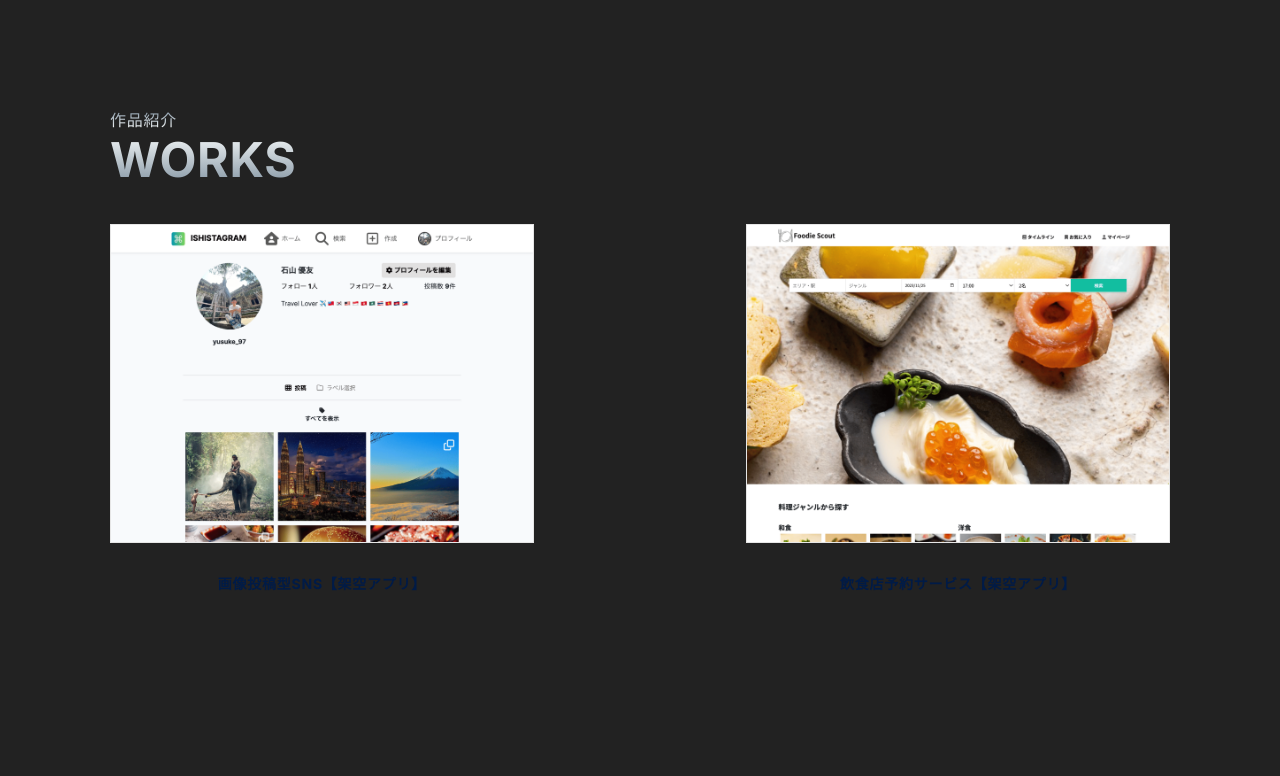
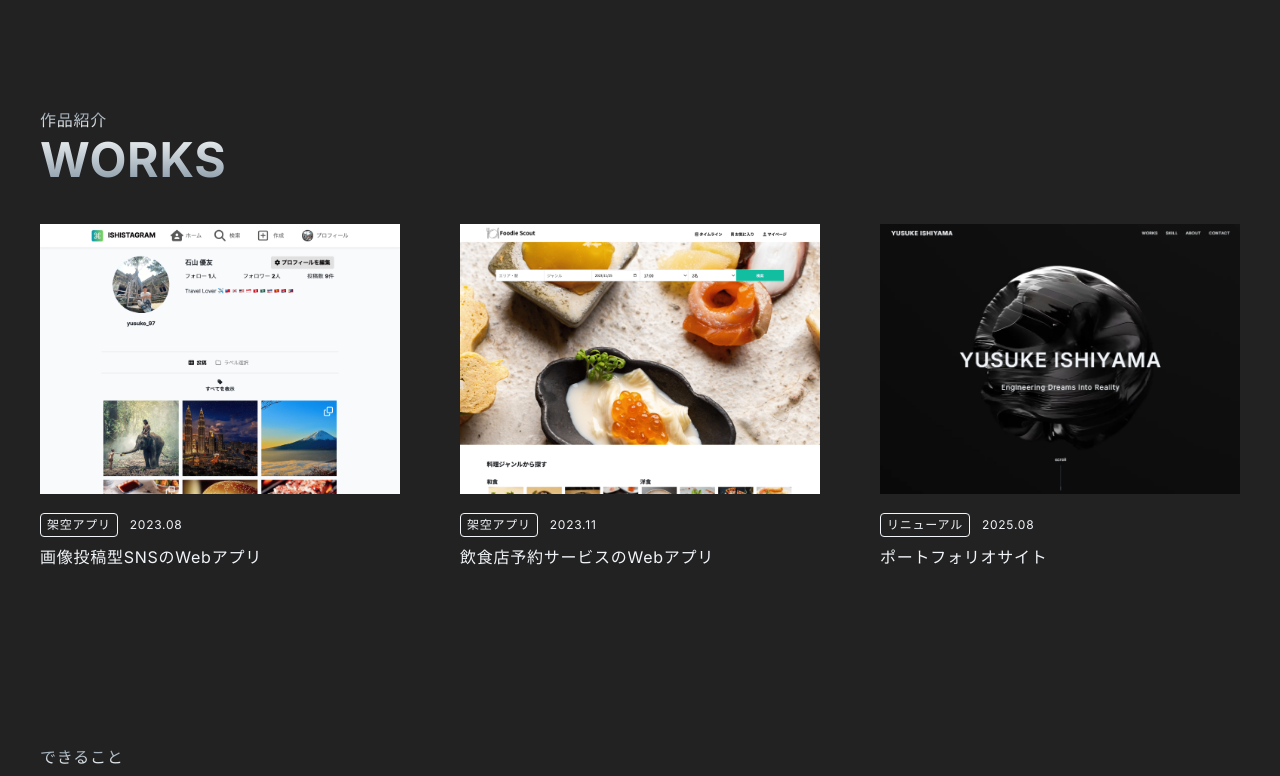
Before and after one commit to yusuke-97/yusuke-portfolio, a Next.js app: page / in a window 1280 px wide. Shown: the part 778-1554 px from the top of the page. Built offline with nearby package versions, Linux system fonts and the light colour scheme; no server answers.

Commit message:
作品紹介の修正

```diff
--- a/public/css/style.css
+++ b/public/css/style.css
@@ -46,7 +46,7 @@ main {
 }
 
 .cmn-container {
-  max-width: 1140px;
+  max-width: 1280px;
   margin: 0 auto;
   padding: 0 40px;
 }
@@ -346,41 +346,6 @@ main {
 /*--------------------------------
   Works
 ---------------------------------*/
-.works-item {
-  margin-bottom: 40px;
-  color: #333;
-}
-
-.works-item:hover {
-  opacity: .9;
-}
-
-.works-item:nth-of-type(3n) {
-  margin-right: 0;
-}
-
-.works-img {
-  display: inline-block;
-  overflow: hidden;
-  width: 100%;
-}
-
-.works-img img {
-  border: 1px solid #e6e6e6;
-  transition: box-shadow 0.3s ease, transform 0.3s ease;
-}
-
-.works-img img:hover {
-  box-shadow: 10px 10px 4px rgba(0, 27, 71, 0.5);
-  transform: translate(-5px, -5px);
-}
-
-.works-info {
-  font-size: 10px;
-  margin-top: 5px;
-}
-
-/* Works */
 .works-list {
   display: flex;
   flex-wrap: wrap;
@@ -390,28 +355,44 @@ main {
   padding: 0;
 }
 
-.works-item {
-  flex: 0 1 calc(40%);
-  margin-bottom: 40px;
+.works-list .works-item {
+  flex: 0 1 calc(30%);
 }
 
-.works-item:nth-of-type(3n) {
-  margin-right: 0;
+.works-list .works-item .works-img-wrap {
+  display: inline-block;
+  overflow: hidden;
+  width: 100%;
 }
 
-.works-img img {
+.works-list .works-item .works-img-wrap .works-img {
   width: 100%;
   display: block;
-  border: 1px solid #e6e6e6;
-  transition: box-shadow 0.3s ease, transform 0.3s ease;
 }
 
-.works-name {
-  color: #001B47;
-  font-size: 14px;
-  font-weight: bold;
-  margin-top: 24px;
-  text-align: center;
+.works-list .works-item .works-info {
+  margin-top: 12px;
+  color: #F1F5F9;
+}
+
+.works-list .works-item .works-info .works-meta {
+  display: flex;
+  align-items: center;
+  gap: 12px;
+  font-size: 12px;
+}
+
+.works-list .works-item .works-info .works-meta .badge {
+  display: inline-block;
+  padding: 2px 6px;
+  font-size: 12px;
+  border: 1px solid #F1F5F9;
+  border-radius: 4px;
+}
+
+.works-list .works-item .works-info .works-title {
+  font-size: 16px;
+  margin-top: 8px;
 }
 
 
@@ -1031,7 +1012,7 @@ main {
   }
 
   /* Works */
-  .works-name {
+  .works-title {
     font-size: 1.6vw;
     margin-top: 16px;
   }
@@ -1271,7 +1252,7 @@ main {
     flex-wrap: nowrap;
   }
 
-  .works-name {
+  .works-title {
     font-size: 2.8vw;
     margin-top: 3%;
   }
@@ -1280,7 +1261,7 @@ main {
     width: 100%;
   }
 
-  .works-img img {
+  .works-img-wrap img {
     width: 100%;;
   }
 
--- a/src/app/page.js
+++ b/src/app/page.js
@@ -114,16 +114,40 @@ export default function Home() {
             </h2>
             <div className="works-list fade-in">
               <a className="works-item" href="/works/ishistagram">
-                <div className="works-img">
-                  <Image src="/img/works/ishistagram.png" alt="ishistagram" width={400} height={300} />
+                <div className="works-img-wrap">
+                  <Image className="works-img" src="/img/works/ishistagram.png" alt="ishistagram" width={828} height={621} />
                 </div>
-                <p className="works-name">画像投稿型SNS【架空アプリ】</p>
+                <div className="works-info">
+                  <div className="works-meta">
+                    <span className="badge">架空アプリ</span>
+                    <time className="date">2023.08</time>
+                  </div>
+                  <p className="works-title">画像投稿型SNSのWebアプリ</p>
+                </div>
               </a>
               <a className="works-item" href="/works/foodie-scout">
-                <div className="works-img">
-                  <Image src="/img/works/foodie-scout.png" alt="foodie-scout" width={400} height={300} />
+                <div className="works-img-wrap">
+                  <Image className="works-img" src="/img/works/foodie-scout.png" alt="foodie-scout" width={828} height={621} />
                 </div>
-                <p className="works-name">飲食店予約サービス【架空アプリ】</p>
+                <div className="works-info">
+                  <div className="works-meta">
+                    <span className="badge">架空アプリ</span>
+                    <time className="date">2023.11</time>
+                  </div>
+                  <p className="works-title">飲食店予約サービスのWebアプリ</p>
+                </div>
+              </a>
+              <a className="works-item" href="/">
+                <div className="works-img-wrap">
+                  <Image className="works-img" src="/img/works/portfolio.png" alt="foodie-scout" width={828} height={621} />
+                </div>
+                <div className="works-info">
+                  <div className="works-meta">
+                    <span className="badge">リニューアル</span>
+                    <time className="date">2025.08</time>
+                  </div>
+                  <p className="works-title">ポートフォリオサイト</p>
+                </div>
               </a>
             </div>
           </div>
```
Also changed, not shown: public/img/works/portfolio.png (added).
